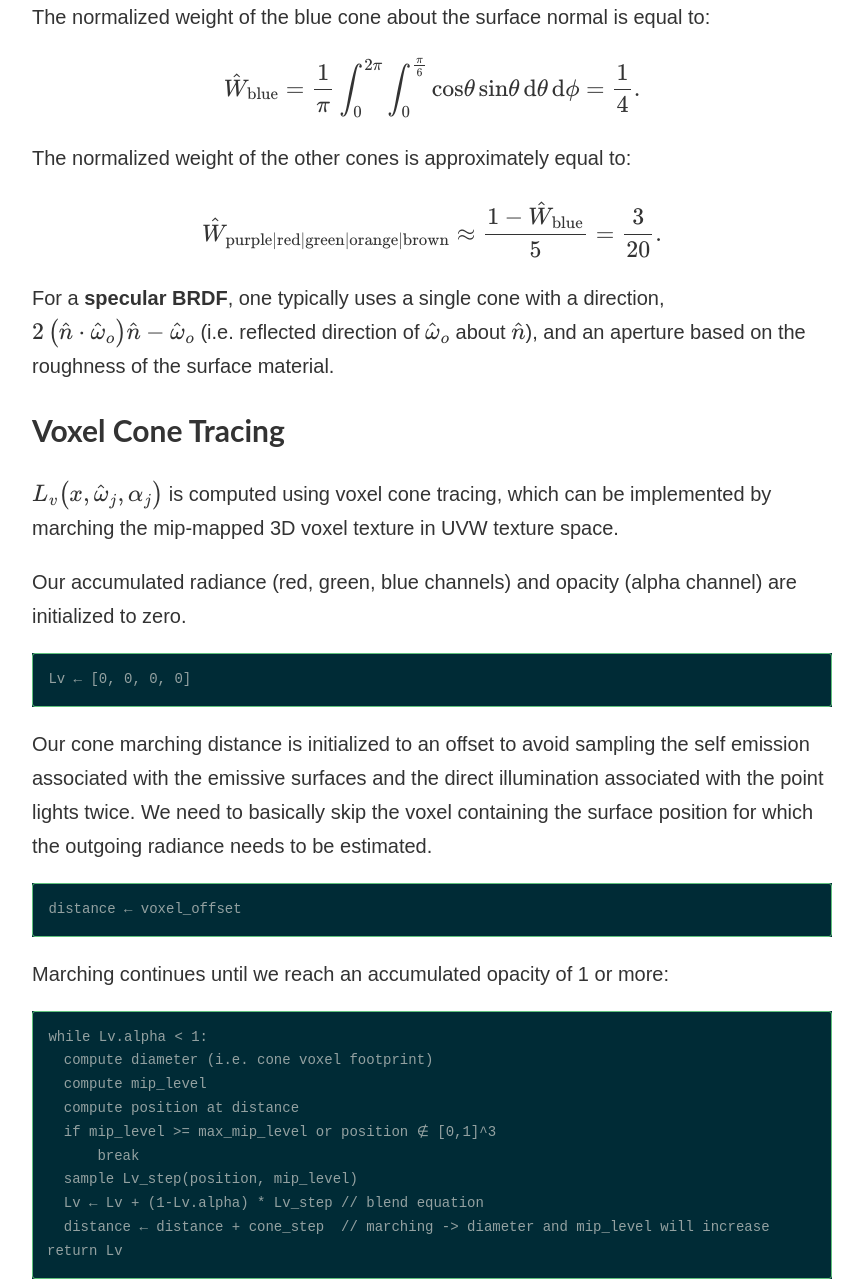
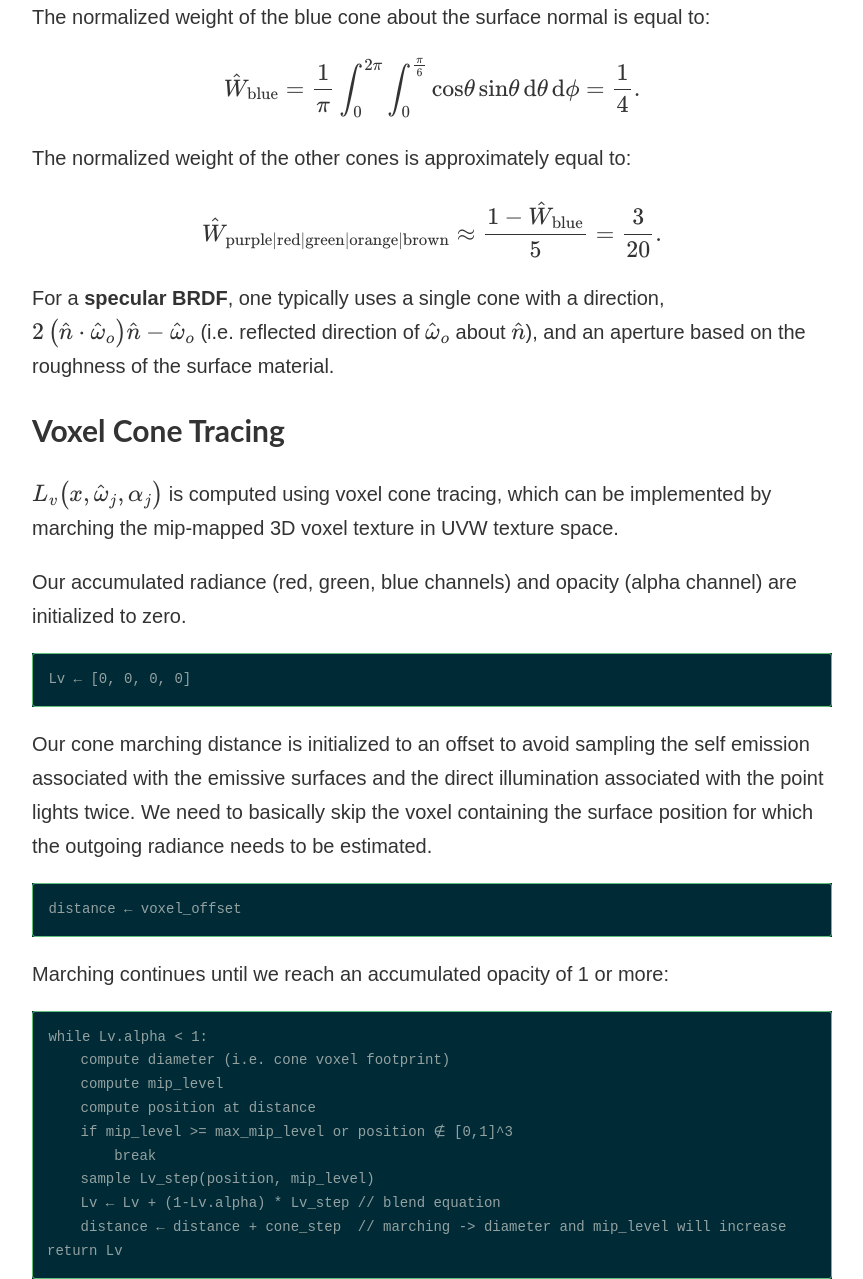
Before and after one commit to matt77hias/Blog, a Jekyll site: the page built from _posts/2018-08-19-voxel-cone-tracing.md, in a window 1280 px wide. Shown: the part 2156-3435 px from the top of the page, without its empty margins (208-1071 px from the left). Built offline with Jekyll 4.4.1, drawn with Linux system fonts in a browser that asks for light colours; formulas are drawn with MathJax 3; comment, search, counter and statistics services are not loaded; grey boxes are pictures that could not be loaded.

Commit message:
Update main.scss

```diff
--- a/css/main.scss
+++ b/css/main.scss
@@ -26,7 +26,7 @@ $on-palm:          600px;
 $on-laptop:        1000px;
 
 pre {
-    tab-size: 2;
+    tab-size: 4;
 }
 
 // Use media queries like this:
```
